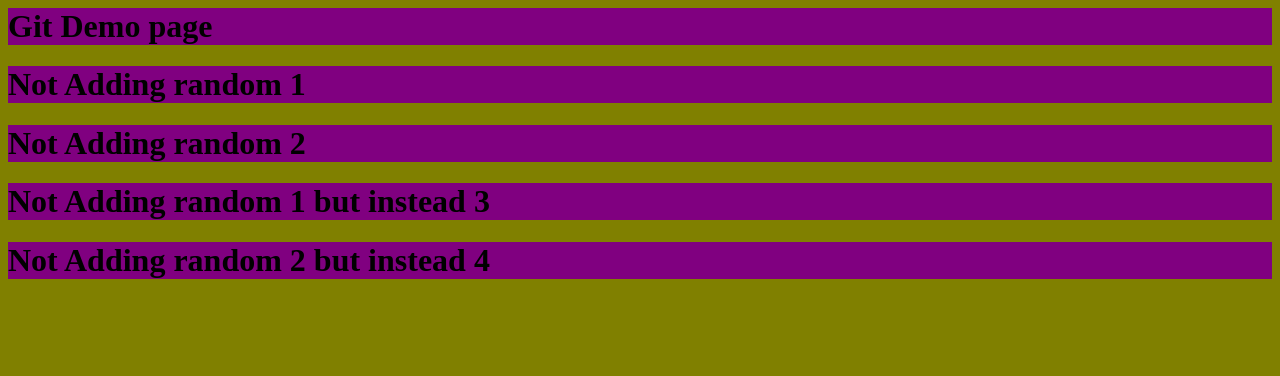
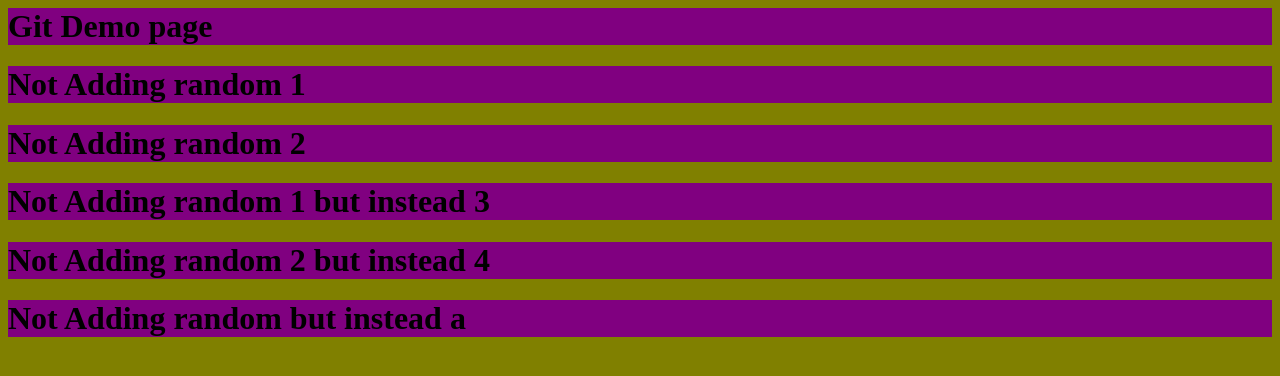
Before and after one commit to OatsProgramming/git_practice, a plain HTML site: page index.html in a window 1280 px wide. Drawn offline with Linux system fonts and the light colour scheme.

Commit message:
Testing test

```diff
--- a/index.html
+++ b/index.html
@@ -5,3 +5,4 @@
 <h1>Not Adding random 2 </h1>
 <h1>Not Adding random 1 but instead 3</h1>
 <h1>Not Adding random 2 but instead 4</h1>
+<h1>Not Adding random but instead a </h1>
```
